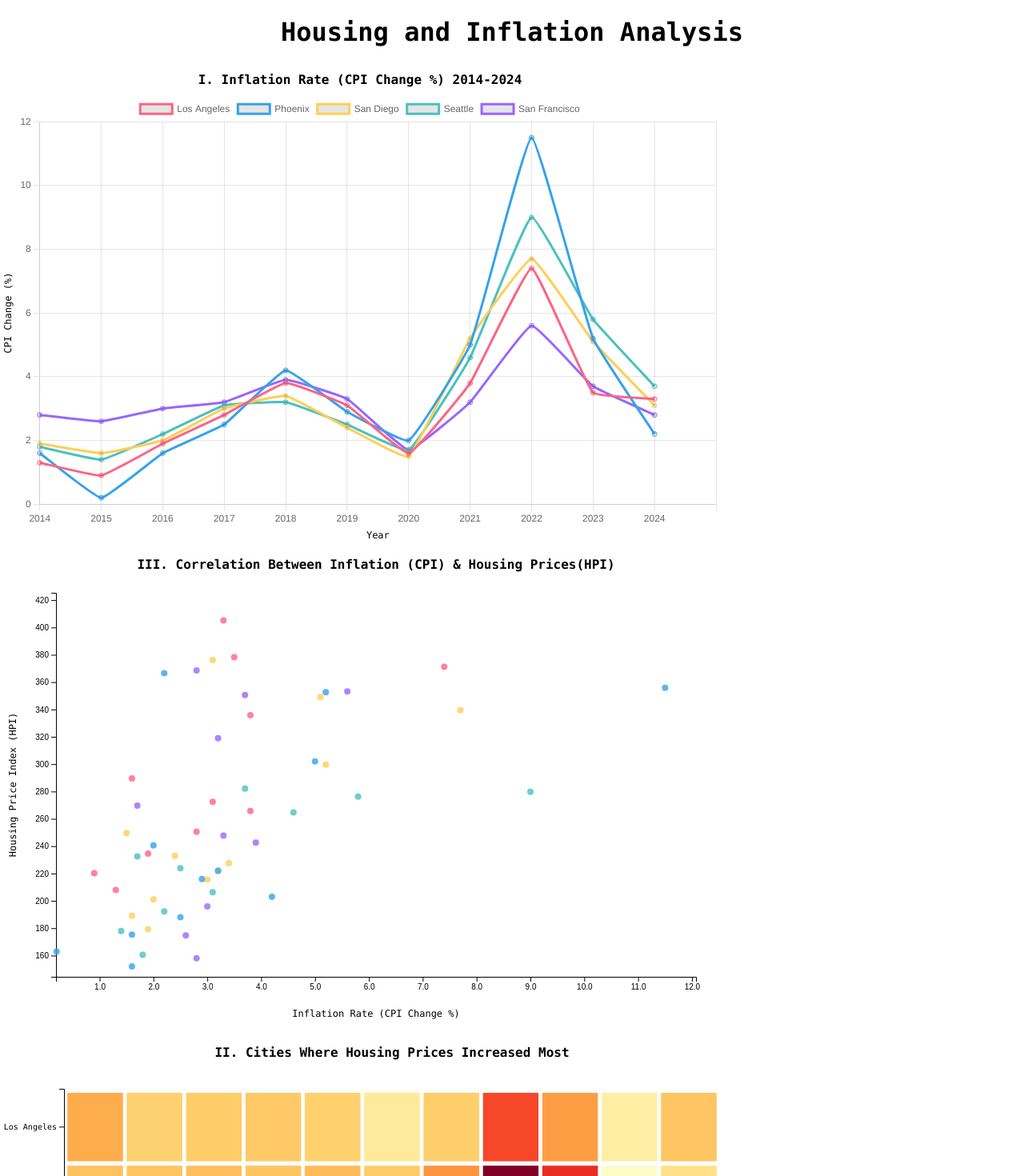
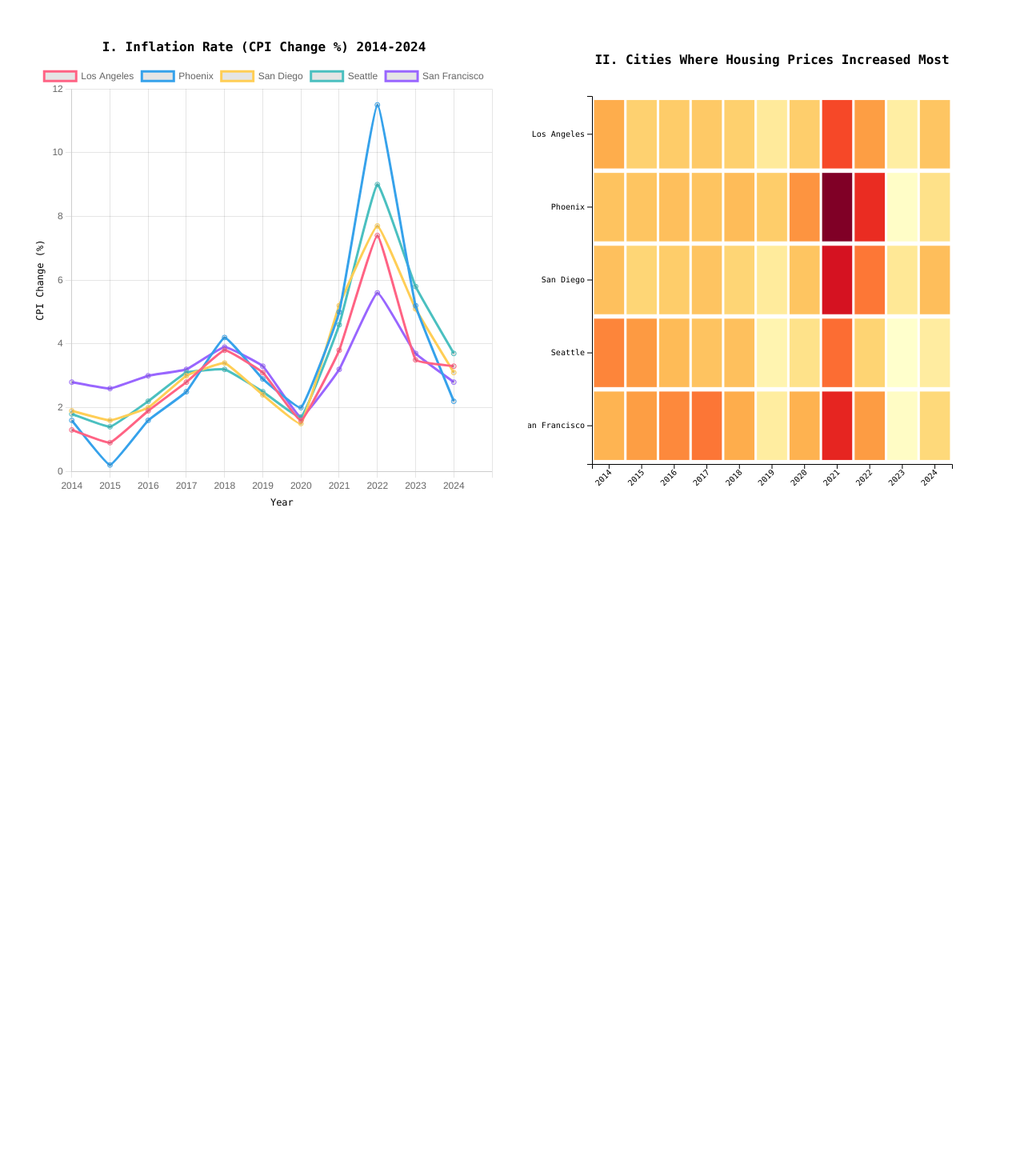
Before and after one commit to NurjahanJ/inflation_housing, a React (Create React App) app: page / in a window 1280 px wide. Shown: the top 1470 px of the page at 80% size. After the commit the page ends 800 px from the top, so only its background shows below. Built offline with nearby package versions, Linux system fonts and the light colour scheme.

Commit message:
Repostioned the line chart and heat map

```diff
--- a/src/App.js
+++ b/src/App.js
@@ -1,16 +1,17 @@
 // src/App.js
 import React from 'react';
 import LineChart from './LineChart';
-import ScatterPlot from './ScatterPlot';
 import HeatMap from './HeatMap';
 
 function App() {
   return (
-    <div className="App">
-      <h1 style={{ textAlign: 'center' }}>Housing and Inflation Analysis</h1>
-      <LineChart />
-      <ScatterPlot />
-      <HeatMap />
+    <div className="charts-wrapper">
+      <div className="chart-container">
+        <LineChart />
+      </div>
+      <div className="heatmap-container">
+        <HeatMap />
+      </div>
     </div>
   );
 }
--- a/src/index.css
+++ b/src/index.css
@@ -6,17 +6,28 @@ body {
   -moz-osx-font-smoothing: grayscale;
 }
 
-/* Controls for LineChart size */
+/* Parent container for side-by-side charts */
+.charts-wrapper {
+  display: flex;
+  flex-direction: row;
+  justify-content: space-around; /* Distribute space evenly */
+  align-items: flex-start;
+  flex-wrap: wrap; /* Allows wrapping on smaller screens */
+  margin: 20px;
+}
+
+/* Adjust the chart container sizes for side-by-side layout */
+.chart-container,
+.heatmap-container {
+  flex: 1 1 45%;   /* Each takes roughly 45% of the available width */
+  height: 600px;   /* Keep your height as needed */
+  margin: 10px;    /* Space between charts */
+}
+
+/* Optionally, you can remove the fixed width if needed
 .chart-container {
   width: 900px;
   height: 600px;
-}
-
-/* Controls for ScatterPlot size */
-.scatterplot-container {
-  width: 900px;
-  height: 600px;
-  font-family: source-code-pro, Menlo, Monaco, Consolas, 'Courier New', monospace;
 }
 
 .heatmap-container {
@@ -24,3 +35,4 @@ body {
   height: 600px;
   margin: 20px left;
 }
+*/
```
